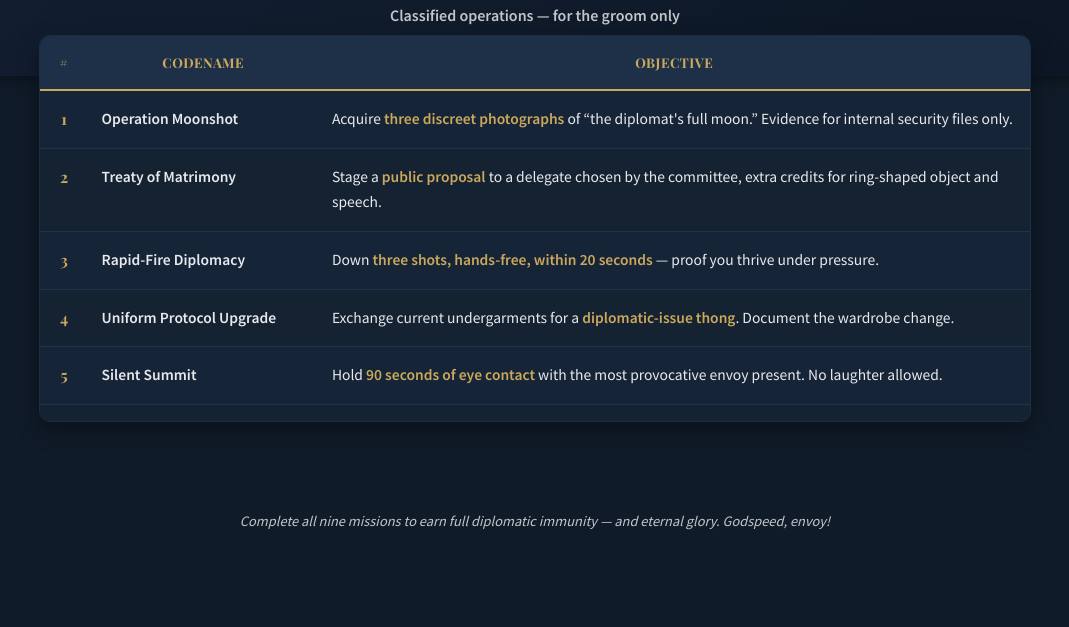
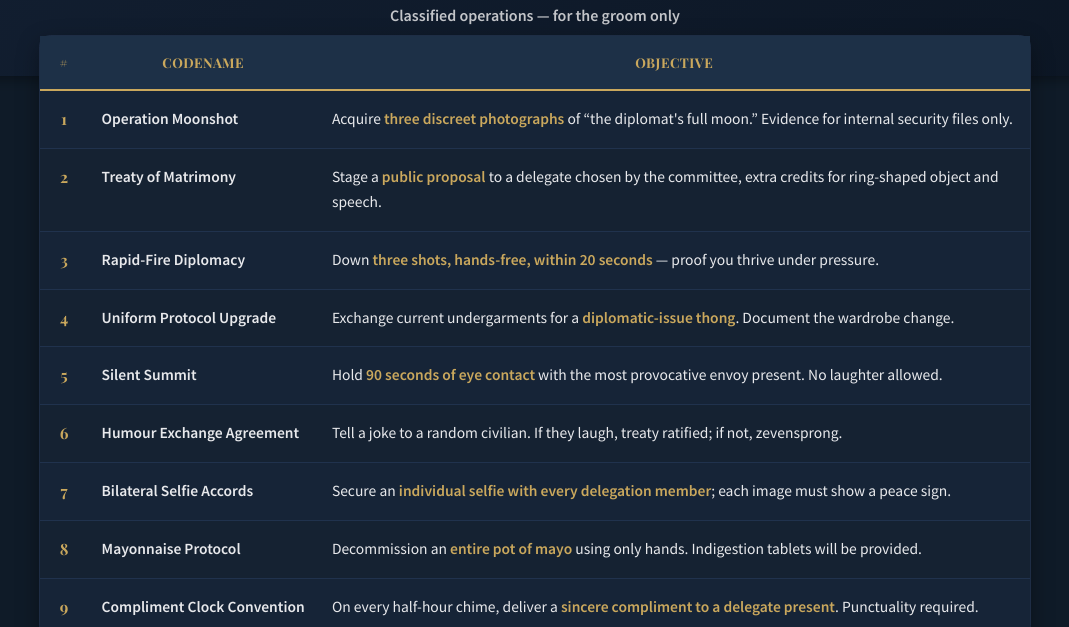
Before and after one commit to lepetitbelge/diplomatic-mission, a plain HTML site: page index.html in a window 1280 px wide. Shown: the part 205-832 px from the top of the page, without its empty margins (105-1174 px from the left). Before the commit the page ends 800 px from the top, so only its background shows below. Drawn offline with nearby package versions, Linux system fonts and the light colour scheme.

Commit message:
[edit] styling

```diff
--- a/style.css
+++ b/style.css
@@ -70,7 +70,6 @@ main {
   border: 1px solid #1e2d45;
   border-radius: var(--radius);
   box-shadow: 0 8px 22px var(--shadow);
-  overflow-x: auto;
 }
 
 /* ----------  TABLE STYLING  ---------- */
```
